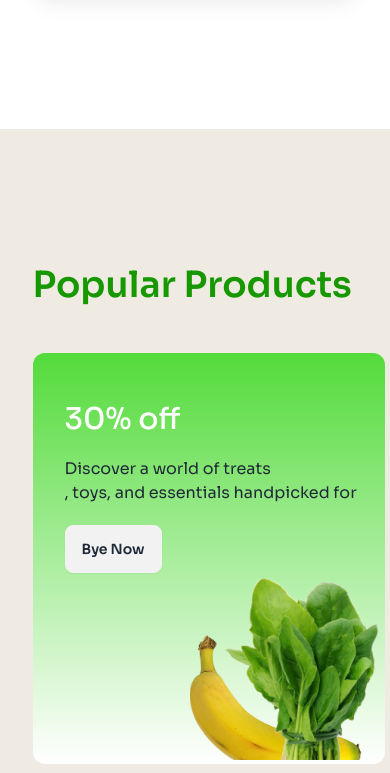
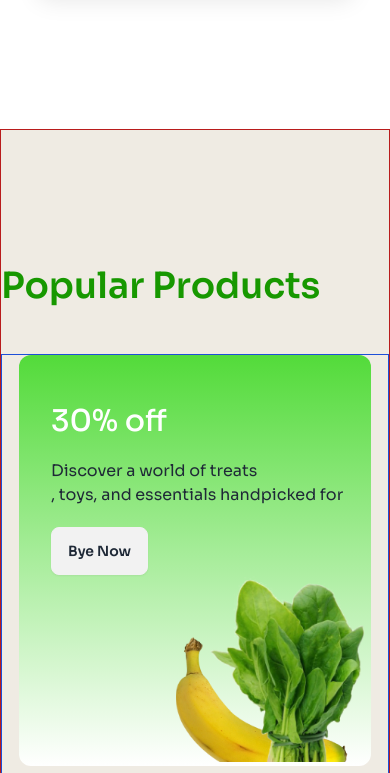
Before and after one commit to SaymaShipra/A3-Nature-s-Platter, a plain HTML site: page index.html in a window 390 px wide. Shown: the part 2400-3173 px from the top of the page. Drawn offline with nearby package versions, Linux system fonts and the light colour scheme.

Commit message:
responsive done

```diff
--- a/index.html
+++ b/index.html
@@ -3,7 +3,7 @@
   <head>
     <meta charset="UTF-8" />
     <meta name="viewport" content="width=device-width, initial-scale=1.0" />
-    <title>NAture's Platter</title>
+    <title>Nature's Platter</title>
     <!-- font awesome cdn -->
     <script
       src="https://kit.fontawesome.com/c16f9e5726.js"
@@ -211,17 +211,19 @@
 
       <!-- popular products section  -->
 
-      <section class="mb-40 mt-36 bg-[#EFEBE3]">
-        <div class="w-10/12 mx-auto pt-2 pb-32">
+      <section
+        class="mb-40 mt-36 bg-[#EFEBE3] border border-red-700 box-border"
+      >
+        <div class="lg:w-10/12 lg:mx-auto pt-2 pb-32">
           <h3 class="text-4xl font-semibold text-[#179800] mb-12 mt-32">
             Popular Products
           </h3>
 
           <div
-            class="grid grid-cols-2 lg:grid-cols-5 lg:grid-rows-3 gap-3 lg:gap-7"
+            class="grid grid-cols-2 lg:grid-cols-5 lg:grid-rows-3 gap-3 lg:gap-7 border border-blue-700"
           >
             <div
-              class="col-span-2 lg:row-span-3 lg:col-span-2 w-[352px] h-[411px] lg:w-[500px] bg-no-repeat relative bg-right-bottom bg rounded-xl bg-gradient-to-b from-[#53DB3A] to-white md:w-full"
+              class="col-span-2 lg:row-span-3 lg:col-span-2 w-[352px] mx-auto h-[411px] lg:w-[500px] lg:mx-0 bg-no-repeat relative bg-right-bottom bg rounded-xl bg-gradient-to-b from-[#53DB3A] to-white md:w-full"
             >
               <div class="space-y-5 pl-8 pt-12">
                 <h3 class="text-white text-3xl font-medium">30% off</h3>
```
